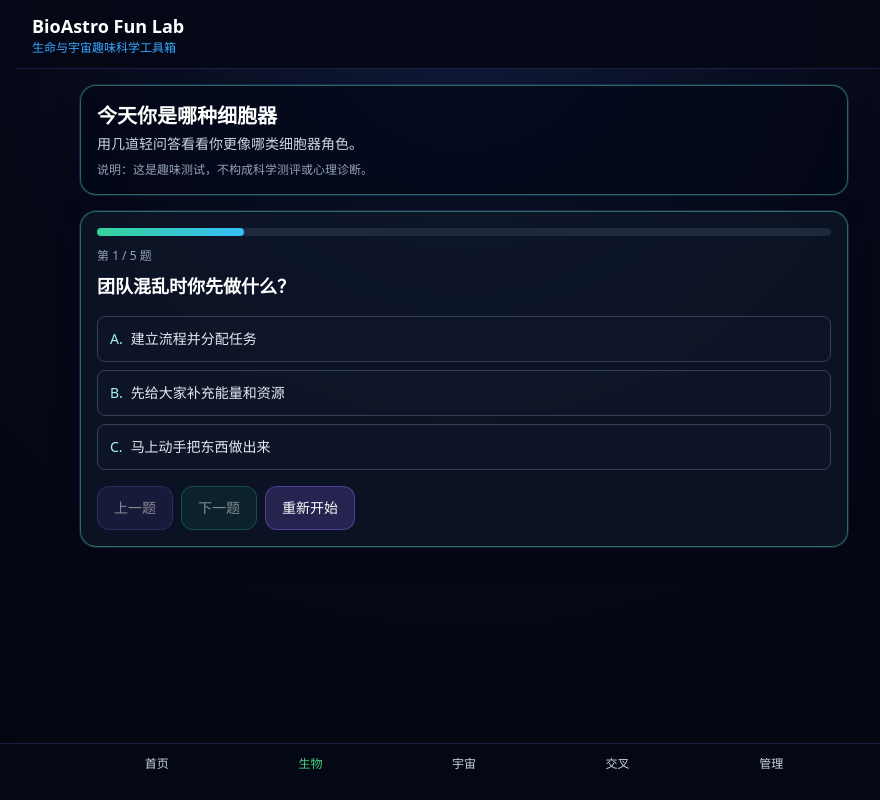
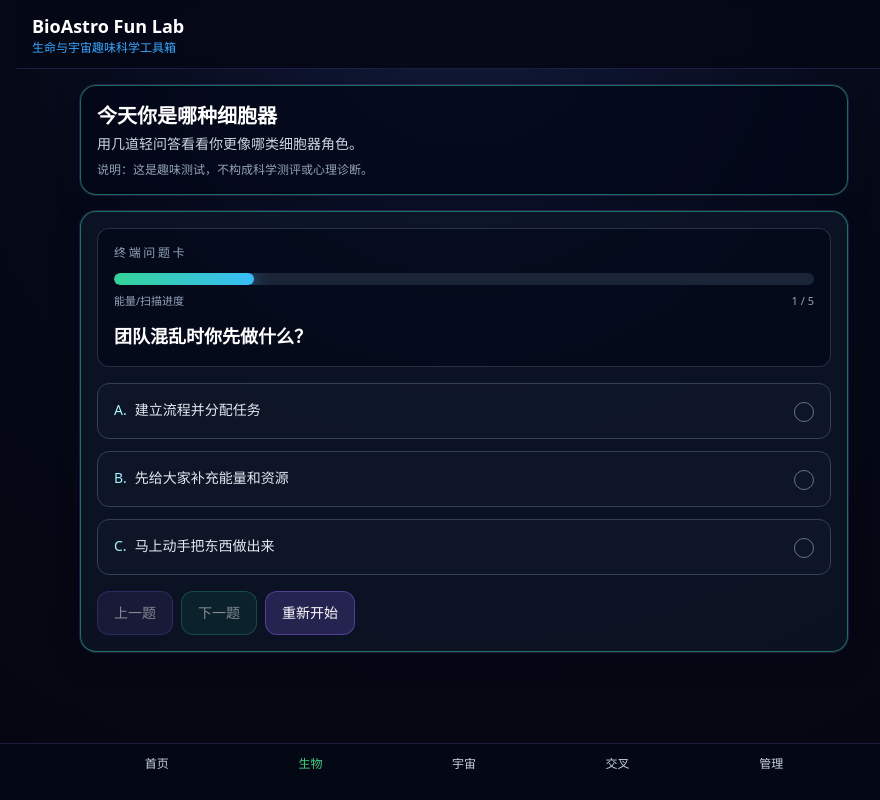
Before and after one commit to lucien20200101-jpg/BioAstro-Fun-Lab, a React (Vite) app: page /bio/organelle-quiz in a window 1280 px wide. Both pictures are taken after a click on the button "开始测试". Shown: the whole page, without its empty margins (176-1056 px from the left). Built offline with nearby package versions, Linux system fonts and the light colour scheme.

Commit message:
refactor quiz engine visual structure and themed result layout

```diff
--- a/src/components/engines/QuizEngine.tsx
+++ b/src/components/engines/QuizEngine.tsx
@@ -166,34 +166,52 @@ export function QuizEngine({ questionDatasetKey, resultDatasetKey, title, subtit
 
       {!started ? (
         <Card className={`border ${accent.border} ${accent.glow} bg-slate-900/70 animate-fadeIn`}>
-          <p className="text-sm text-slate-200">共 {total} 题，完成后将匹配你的{resultType}类型。</p>
+          <div className="rounded-xl border border-dashed border-slate-600/80 bg-slate-950/50 p-4">
+            <p className="text-xs uppercase tracking-[0.24em] text-slate-400">扫描启动面板</p>
+            <h2 className="mt-2 text-xl font-semibold text-white">准备激活 {resultType} 信号扫描</h2>
+            <p className="mt-2 text-sm text-slate-200">共 {total} 题，完成后将匹配你的{resultType}类型。</p>
+          </div>
           <div className="mt-4 flex flex-wrap gap-2">
             <Button className={accent.button} onClick={startQuiz}>开始测试</Button>
           </div>
         </Card>
       ) : completed && scoreResult ? (
         <Card className={`border ${accent.border} ${accent.glow} bg-slate-900/70 animate-fadeIn`}>
-          <div className="space-y-3">
-            <span className={`inline-flex rounded-full px-3 py-1 text-xs ${accent.tag}`}>测试结果</span>
-            <h2 className="text-2xl font-semibold text-white">{scoreResult.primary.name ?? '未命名结果'}</h2>
-            <p className="text-sm text-slate-200">{scoreResult.primary.title ?? scoreResult.primary.role ?? '暂无定位'}</p>
-            <p className="text-xs text-slate-300">关键词：{scoreResult.primary.keywords?.join('、') ?? '暂无'}</p>
-            <p className="text-sm leading-6 break-words text-slate-200">{scoreResult.primary.description ?? scoreResult.primary.function ?? '暂无描述'}</p>
-            <p className="text-sm leading-6 break-words text-slate-300">科学解释：{scoreResult.primary.scienceExplanation ?? '暂无科学解释'}</p>
-            {scoreResult.primary.lines?.length ? <p className="text-sm text-slate-300">补充：{scoreResult.primary.lines.join(' / ')}</p> : null}
-            <p className="text-sm italic leading-6 break-words text-cyan-200">“{scoreResult.primary.quote ?? '暂无引言'}”</p>
-            <p className="text-sm text-emerald-300">主要得分：{scoreResult.primaryScore}</p>
-            {scoreResult.ties.length ? (
-              <p className="text-sm text-amber-200">你也具有 {scoreResult.ties.map((item) => item.name ?? '未知').join('、')} 的特质。</p>
-            ) : null}
-            {scoreResult.ranked.length ? (
-              <div className="space-y-1 text-xs text-slate-300">
-                <p>其他高分特质：</p>
-                {scoreResult.ranked.map((item) => (
-                  <p key={item.result.id}>{item.result.name ?? '未知'}：{item.score}</p>
+          <div className="space-y-4">
+            <p className="text-center text-xs uppercase tracking-[0.24em] text-slate-400">测试结果已生成</p>
+            <h2 className="text-center text-3xl font-extrabold tracking-wide text-white sm:text-4xl">你的{resultType}画像</h2>
+            <div className="flex flex-wrap justify-center gap-2">
+              {(scoreResult.primary.keywords?.length ? scoreResult.primary.keywords : ['待补充']).map((keyword) => (
+                <span key={keyword} className={`inline-flex rounded-full px-3 py-1 text-xs font-medium ${accent.tag}`}>{keyword}</span>
               ))}
             </div>
-            ) : null}
+
+            <div className={`rounded-2xl border ${accent.border} ${accent.glow} bg-slate-950/80 p-5 shadow-xl`}>
+              <p className="text-xs uppercase tracking-[0.2em] text-slate-400">主结果辉光卡</p>
+              <h3 className="mt-2 text-2xl font-bold text-white">{scoreResult.primary.name ?? '未命名结果'}</h3>
+              <p className="mt-1 text-sm text-slate-200">{scoreResult.primary.title ?? scoreResult.primary.role ?? '暂无定位'}</p>
+              <p className="mt-3 text-sm leading-6 break-words text-slate-200">{scoreResult.primary.description ?? scoreResult.primary.function ?? '暂无描述'}</p>
+              <p className="mt-2 text-sm leading-6 break-words text-slate-300">科学解释：{scoreResult.primary.scienceExplanation ?? '暂无科学解释'}</p>
+              <p className="mt-3 inline-flex rounded-lg bg-slate-900/80 px-3 py-1 text-sm font-semibold text-emerald-300">主要得分：{scoreResult.primaryScore}</p>
+              {scoreResult.primary.lines?.length ? <p className="mt-2 text-xs text-slate-300">补充：{scoreResult.primary.lines.join(' / ')}</p> : null}
+              <p className="mt-3 text-sm italic leading-6 break-words text-cyan-200">“{scoreResult.primary.quote ?? '暂无引言'}”</p>
+            </div>
+
+            <div className="grid gap-3 md:grid-cols-2">
+              <div className="rounded-xl border border-slate-700/80 bg-slate-950/50 p-4">
+                <p className="text-xs uppercase tracking-[0.18em] text-slate-400">副结果列表分区</p>
+                {scoreResult.ties.length ? (
+                  <p className="mt-2 text-sm text-amber-200">你也具有 {scoreResult.ties.map((item) => item.name ?? '未知').join('、')} 的特质。</p>
+                ) : (
+                  <p className="mt-2 text-sm text-slate-300">本次没有并列主结果。</p>
+                )}
+              </div>
+              <div className="rounded-xl border border-slate-700/80 bg-slate-950/50 p-4 text-xs text-slate-300">
+                <p className="uppercase tracking-[0.18em] text-slate-400">高分候选</p>
+                {scoreResult.ranked.length ? scoreResult.ranked.map((item) => <p key={item.result.id} className="mt-2">{item.result.name ?? '未知'}：{item.score}</p>) : <p className="mt-2">暂无其他高分特质。</p>}
+              </div>
+            </div>
+
             <div className="flex flex-wrap gap-2 pt-2">
               <Button className={accent.button} onClick={resetQuiz}>重新测试</Button>
               <Button onClick={copyResult}>复制测试结果</Button>
@@ -203,22 +221,41 @@ export function QuizEngine({ questionDatasetKey, resultDatasetKey, title, subtit
         </Card>
       ) : (
         <Card className={`border ${accent.border} ${accent.glow} bg-slate-900/70 animate-fadeIn`}>
-          <div className="mb-3 h-2 w-full rounded-full bg-slate-800">
-            <div className={`h-2 rounded-full ${accent.progress}`} style={{ width: `${((currentIndex + 1) / total) * 100}%` }} />
+          <div className="rounded-xl border border-slate-700/70 bg-slate-950/60 p-4">
+            <p className="text-xs uppercase tracking-[0.22em] text-slate-400">终端问题卡</p>
+            <div className="mt-3 h-3 w-full overflow-hidden rounded-full bg-slate-800/90">
+              <div
+                className={`h-full rounded-full ${accent.progress} shadow-[0_0_16px_rgba(56,189,248,0.55)] transition-[width] duration-500 ease-out`}
+                style={{ width: `${((currentIndex + 1) / total) * 100}%` }}
+              />
             </div>
-          <p className="text-xs text-slate-400">第 {currentIndex + 1} / {total} 题</p>
-          <h2 className="mt-2 text-lg font-semibold text-white">{currentQuestion.question}</h2>
-          <div className="mt-4 space-y-2">
-            {currentQuestion.options.map((option, idx) => (
+            <div className="mt-2 flex items-center justify-between text-[11px] text-slate-400">
+              <span>能量/扫描进度</span>
+              <span>{currentIndex + 1} / {total}</span>
+            </div>
+            <h2 className="mt-3 text-lg font-semibold text-white">{currentQuestion.question}</h2>
+          </div>
+
+          <div className="mt-4 space-y-3">
+            {currentQuestion.options.map((option, idx) => {
+              const isSelected = answers[currentIndex] === idx;
+              return (
                 <button
                   key={`${currentQuestion.id}-${option.label}`}
                   type="button"
-                className={`w-full rounded-lg border px-3 py-3 text-left text-sm transition ${answers[currentIndex] === idx ? `${accent.border} bg-slate-800 text-white` : 'border-slate-700 bg-slate-900/60 text-slate-200 hover:border-slate-500'}`}
+                  className={`group w-full rounded-xl border px-4 py-4 text-left text-sm transition-all duration-200 ${isSelected ? `${accent.border} bg-slate-800 text-white ring-2 ring-offset-0 ring-cyan-300/50` : 'border-slate-700 bg-slate-900/70 text-slate-200 hover:-translate-y-0.5 hover:border-slate-500 hover:bg-slate-800/80'}`}
                   onClick={() => selectOption(idx)}
+                  aria-pressed={isSelected}
                 >
-                <span className="mr-2 text-cyan-200">{option.label}.</span>{option.text}
+                  <div className="flex items-start justify-between gap-3">
+                    <p><span className="mr-2 text-cyan-200">{option.label}.</span>{option.text}</p>
+                    <span className={`mt-0.5 inline-flex h-5 w-5 shrink-0 items-center justify-center rounded-full border text-[10px] ${isSelected ? 'border-cyan-200 bg-cyan-300/20 text-cyan-100' : 'border-slate-500 text-slate-400 group-hover:border-slate-400'}`}>
+                      {isSelected ? '✓' : ''}
+                    </span>
+                  </div>
                 </button>
-            ))}
+              );
+            })}
           </div>
           <div className="mt-4 flex flex-wrap gap-2">
             <Button onClick={() => setCurrentIndex((prev) => Math.max(prev - 1, 0))} disabled={currentIndex === 0}>上一题</Button>
```
Lines whose indentation alone changed are shown as unchanged.
